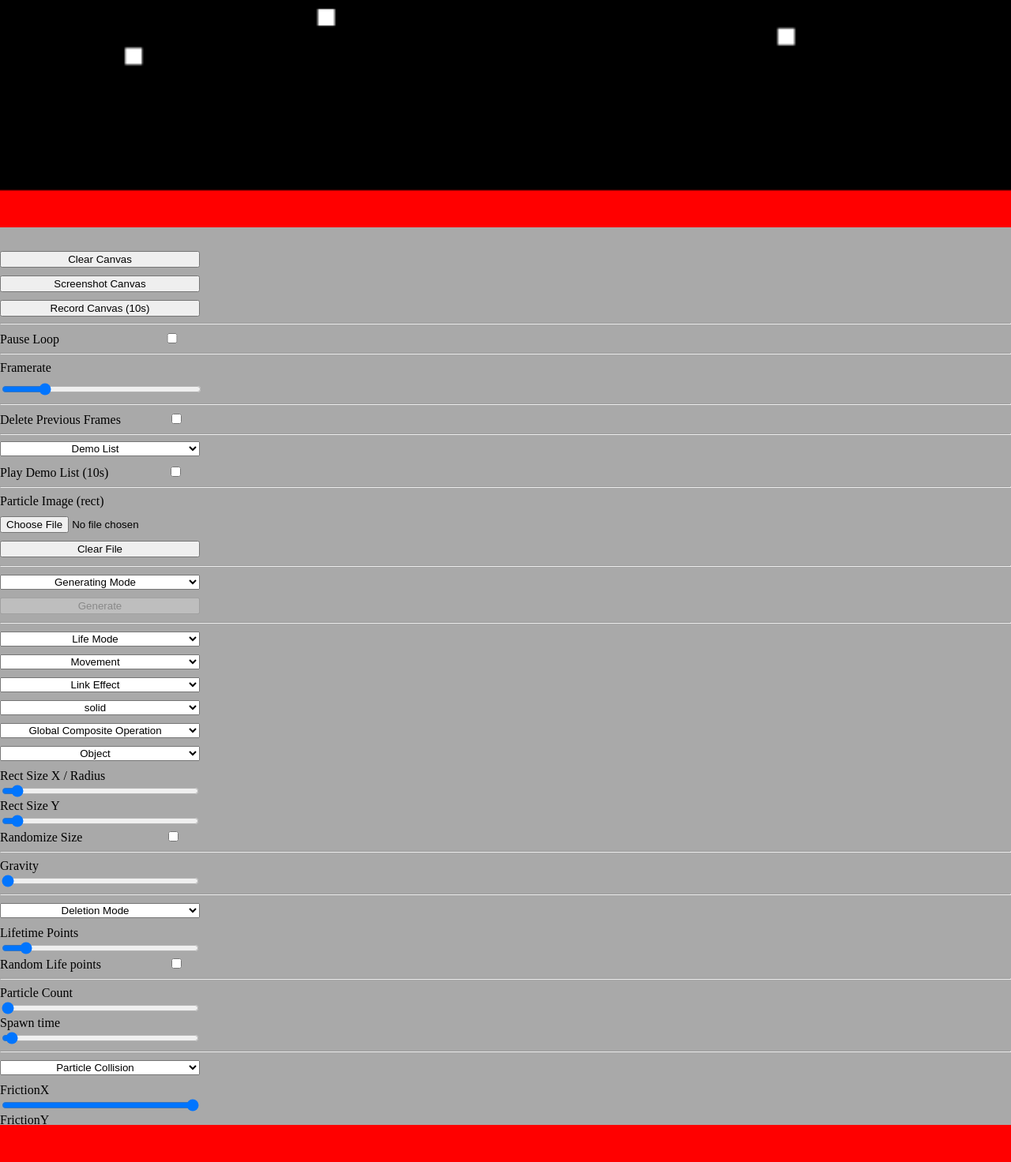
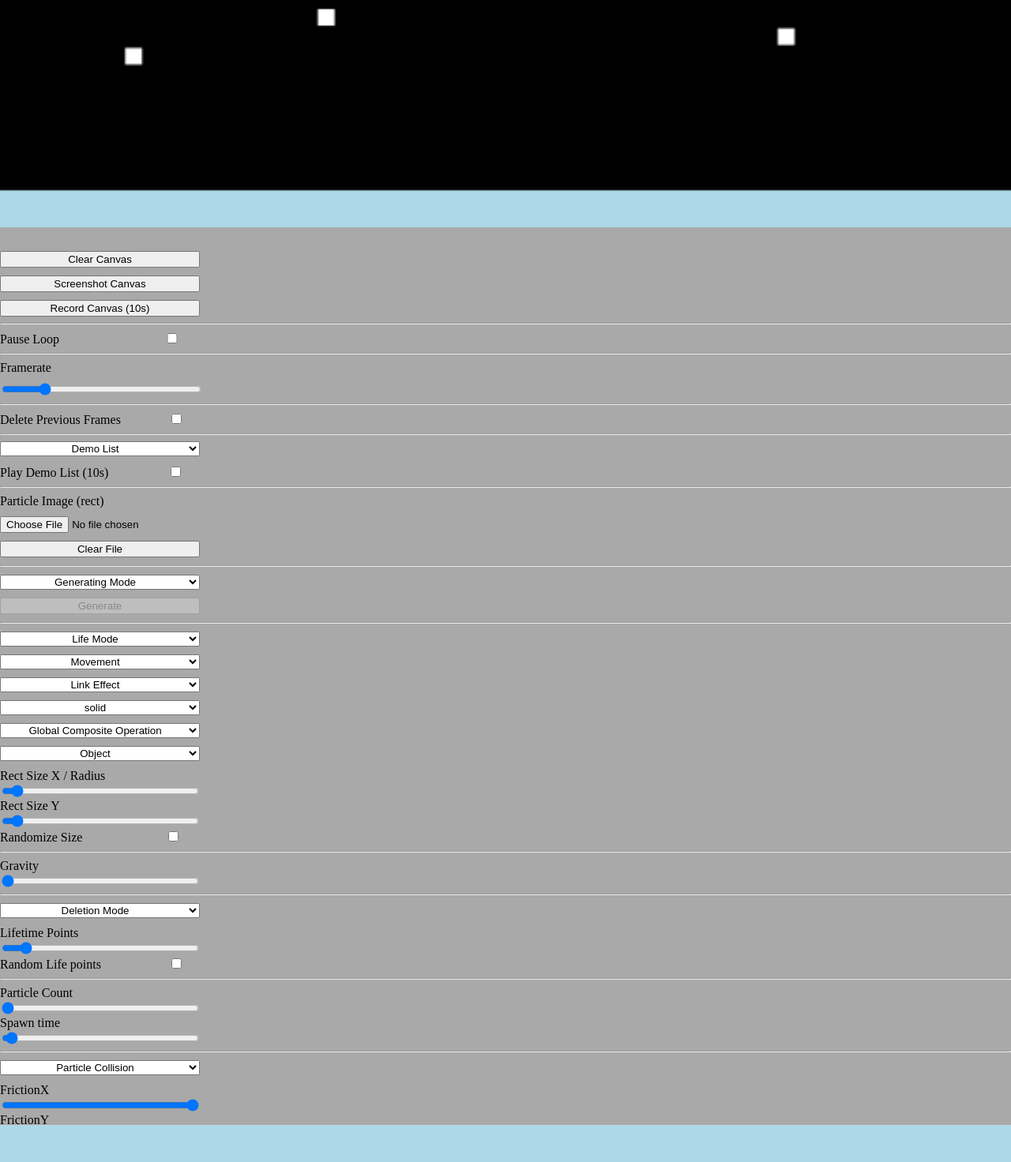
Before and after one commit to kippsGit/2020, a PHP site: page / in a window 1280 px wide. Shown: the part 897-2369 px from the top of the page at 79% size. Run offline with PHP 8.4, Linux system fonts and the light colour scheme.

Commit message:
Update style.css

```diff
--- a/Particle/style.css
+++ b/Particle/style.css
@@ -4,7 +4,7 @@
 	body{
 		margin: 0px;
 		padding: 0px;
-		background-color: red;
+		background-color: lightblue;
 	}
 	#canvas{
 		position: absolute;
```
